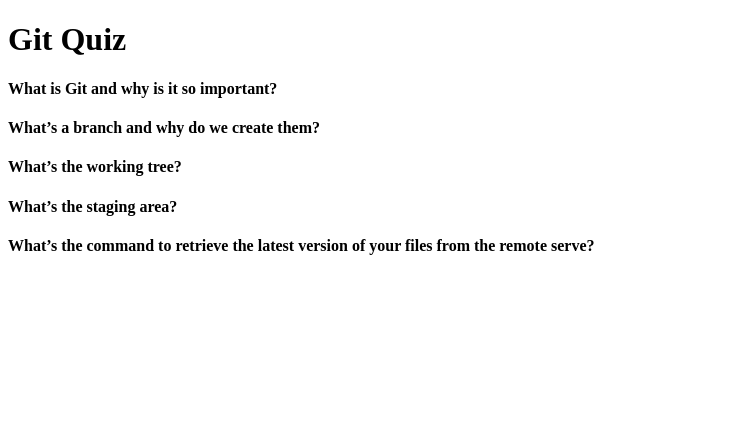
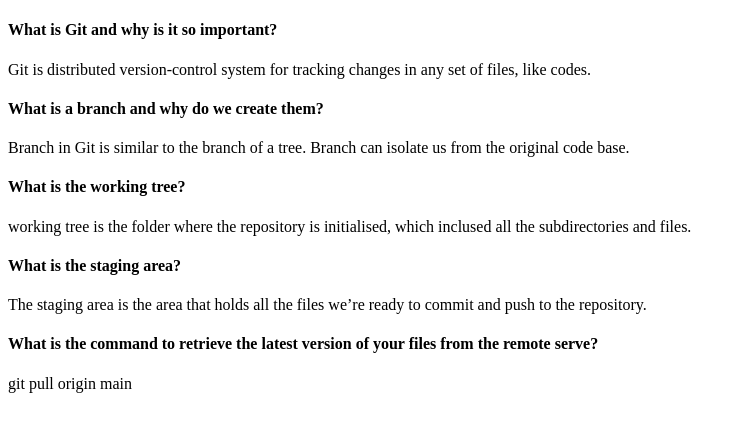
Before and after one commit to kirakoki/git-adventure-3, a plain HTML site: page index.html in a window 1280 px wide. Shown: the whole page, without its empty margins (0-746 px from the left). Drawn offline with Linux system fonts and the light colour scheme.

Commit message:
solution_branch edited

```diff
--- a/index.html
+++ b/index.html
@@ -1,17 +1,43 @@
 <!DOCTYPE html>
 <html lang="en">
+
 <head>
     <meta charset="UTF-8">
     <meta http-equiv="X-UA-Compatible" content="IE=edge">
     <meta name="viewport" content="width=device-width, initial-scale=1.0">
     <title>Git Adventure</title>
 </head>
+
 <body>
-        <h1>Git Quiz</h1>
-        <h4>What is Git and why is it so important?</h4>
-        <h4>What’s a branch and why do we create them?</h4>
-        <h4>What’s the working tree?</h4>
-        <h4>What’s the staging area?</h4>
-        <h4>What’s the command to retrieve the latest version of your files from the remote serve?</h4>
-    </body>
+    <h4>
+        What is Git and why is it so important?
+    </h4>
+    <p>
+        Git is distributed version-control system for tracking changes in any set of files, like codes.
+    </p>
+    <h4>
+        What is a branch and why do we create them?
+    </h4>
+    <p>
+        Branch in Git is similar to the branch of a tree. Branch can isolate us from the original code base.
+    </p>
+    <h4>
+        What is the working tree?
+    </h4>
+    <p>
+        working tree is the folder where the repository is initialised, which inclused all the subdirectories and files.
+    </p>
+    <h4>
+        What is the staging area?
+    </h4>
+    <p>
+        The staging area is the area that holds all the files we’re ready to commit and push to the repository.
+    </p>
+    <h4>
+        What is the command to retrieve the latest version of your files from the remote serve?
+    </h4>
+    <p>
+        git pull origin main
+    </p>
+
 </html>
```
Lines whose indentation alone changed are shown as unchanged.
